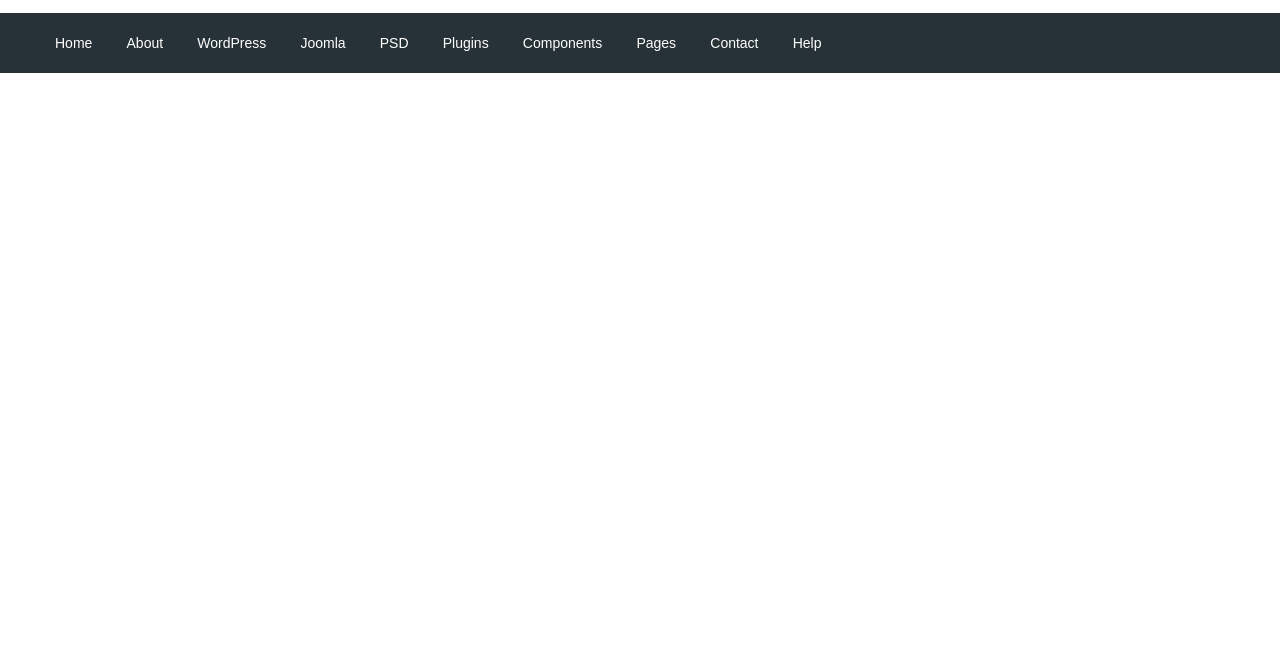
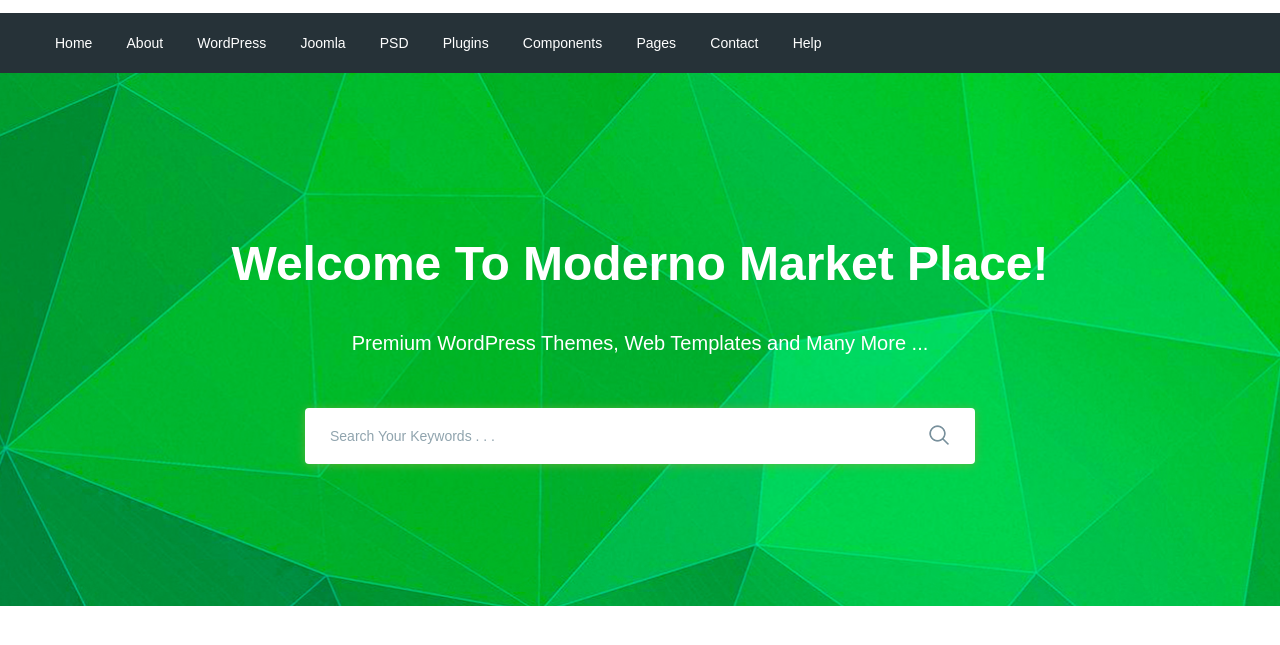
Before and after one commit to Goethe21/moderno, a website: page app/index.html in a window 1280 px wide. Shown: the part 77-722 px from the top of the page. Drawn offline with nearby package versions, Linux system fonts and the light colour scheme; files that its build step writes are made by us from their sources.

Commit message:
added search section

```diff
--- a/app/index.html
+++ b/app/index.html
@@ -93,10 +93,28 @@
                 </nav>
             </div>
         </div>
-
-
     </header>
 
+<section class="search" style="background-image: url(../images/search-bg.jpg);">
+    <div class="container">
+        <div class="search__inner">
+            <div class="search__inner-title">
+                Welcome To Moderno Market Place!
+            </div>
+            <div class="search__inner-text">
+                Premium WordPress Themes, Web Templates and Many More ...
+            </div>
+            <div class="search__inner-form">
+                <form action="">
+                    <input type="text" placeholder="Search Your Keywords . . ." required>
+                    <button type="submit">
+                        <img src="images/icons/search.png" alt="">
+                    </button>
+                </form>
+            </div>
+        </div>
+    </div>
+</section>
 
 
     <script src="https://ajax.googleapis.com/ajax/libs/jquery/3.4.1/jquery.min.js"></script>
--- a/app/scss/style.scss
+++ b/app/scss/style.scss
@@ -50,3 +50,55 @@
         font-size: 14px;
     }
 }
+
+.search{
+    background-repeat: no-repeat;
+    background-size: cover;
+    background-position: center;
+    min-height: 533px;
+}
+.search__inner{
+    padding: 155px 0 100px;
+    color: #fff;
+    text-align: center;
+    &-title{
+        margin-bottom: 28px;
+        font-size: 48px;
+        font-weight: 700;
+        line-height: 72px;
+    }
+    &-text{
+        margin-bottom: 50px;
+        font-weight: 500;
+        font-size: 20px;
+        line-height: 30px;
+    }
+    &-form{
+        max-width: 670px;
+        margin: 0 auto;
+        position: relative;
+        input{
+            display: block;
+            width: 100%;
+            box-shadow: 0px 1px 10px 0px rgba(124, 178, 64, 0.75);
+            border-radius: 4px;
+            height: 56px;
+            border: none;
+            font-size: 14px;
+            font-weight: 500;
+            padding-left: 25px;
+            padding-right: 60px;
+            &::placeholder{
+                color: #90a4ae;
+                font-weight: 500;
+            }
+        }
+        button{
+            position: absolute;
+            border: none;
+            background-color: transparent;
+            right: 20px;
+            top: 16px;
+        }
+    }
+}
```
Also changed, not shown: app/images/icons/search.png (added), app/images/icons/search.svg (added), app/images/search-bg.jpg (added).
